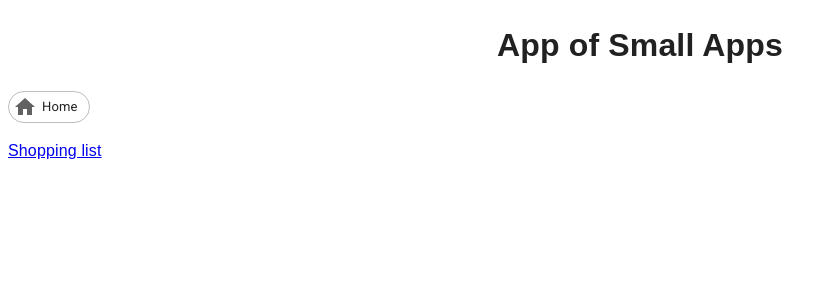
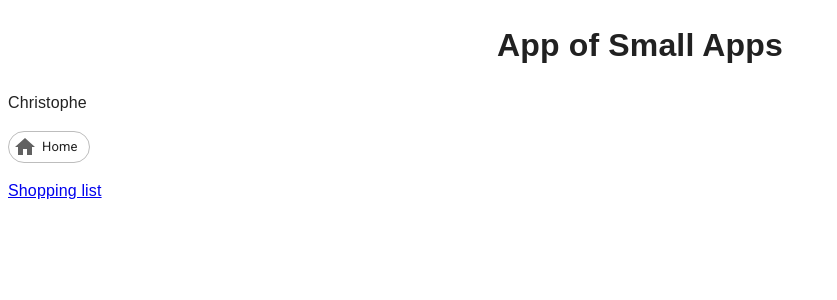
Before and after one commit to Chris357159/Small_App_React, a React (Create React App) app: page / in a window 1280 px wide. Shown: the top 300 px of the page, without its empty margins (0-837 px from the left). Built offline with nearby package versions, Linux system fonts and the light colour scheme.

Commit message:
App - add <p>

```diff
--- a/src/App.js
+++ b/src/App.js
@@ -15,7 +15,7 @@ export default function App() {
   return (
     <div className="App">
       <h1 className="appTitle">App of Small Apps</h1>
-
+      <p>Christophe</p>
       <Chip
         icon={<HomeIcon />}
         label="Home"
```
